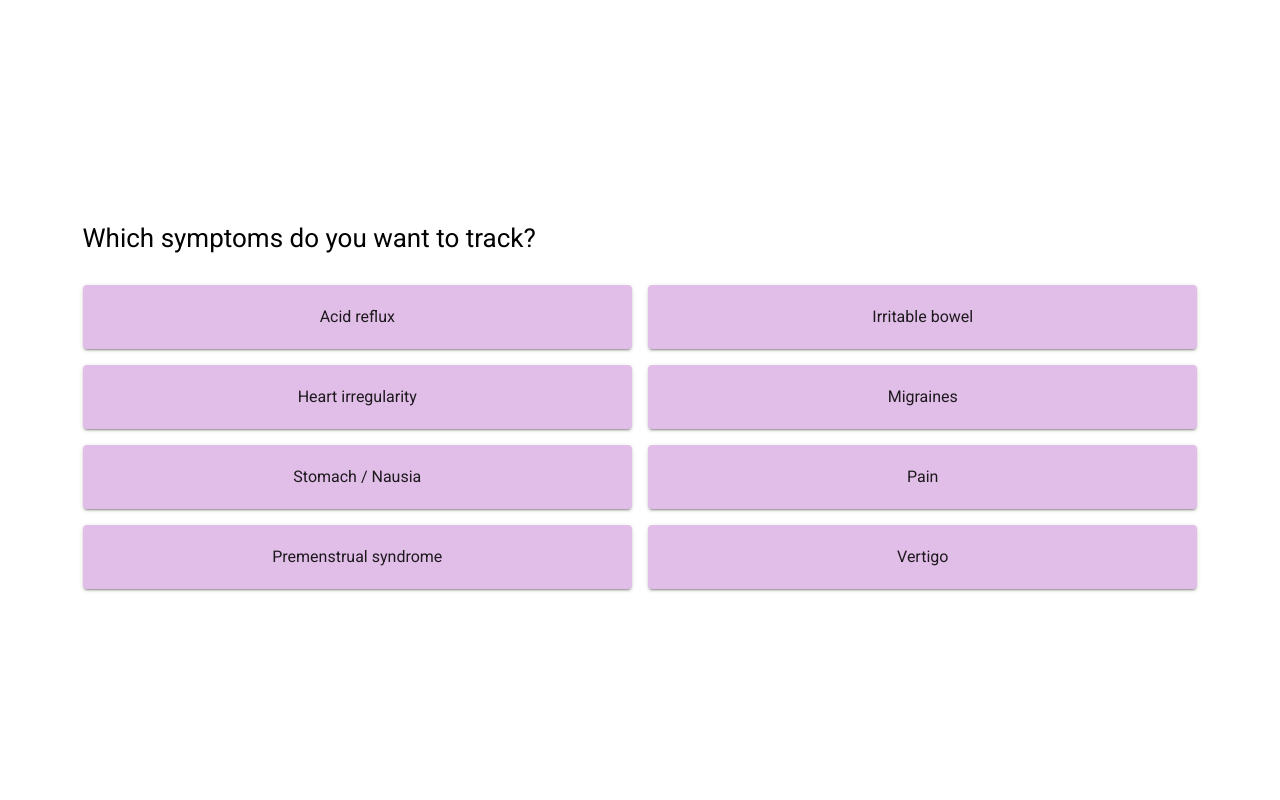
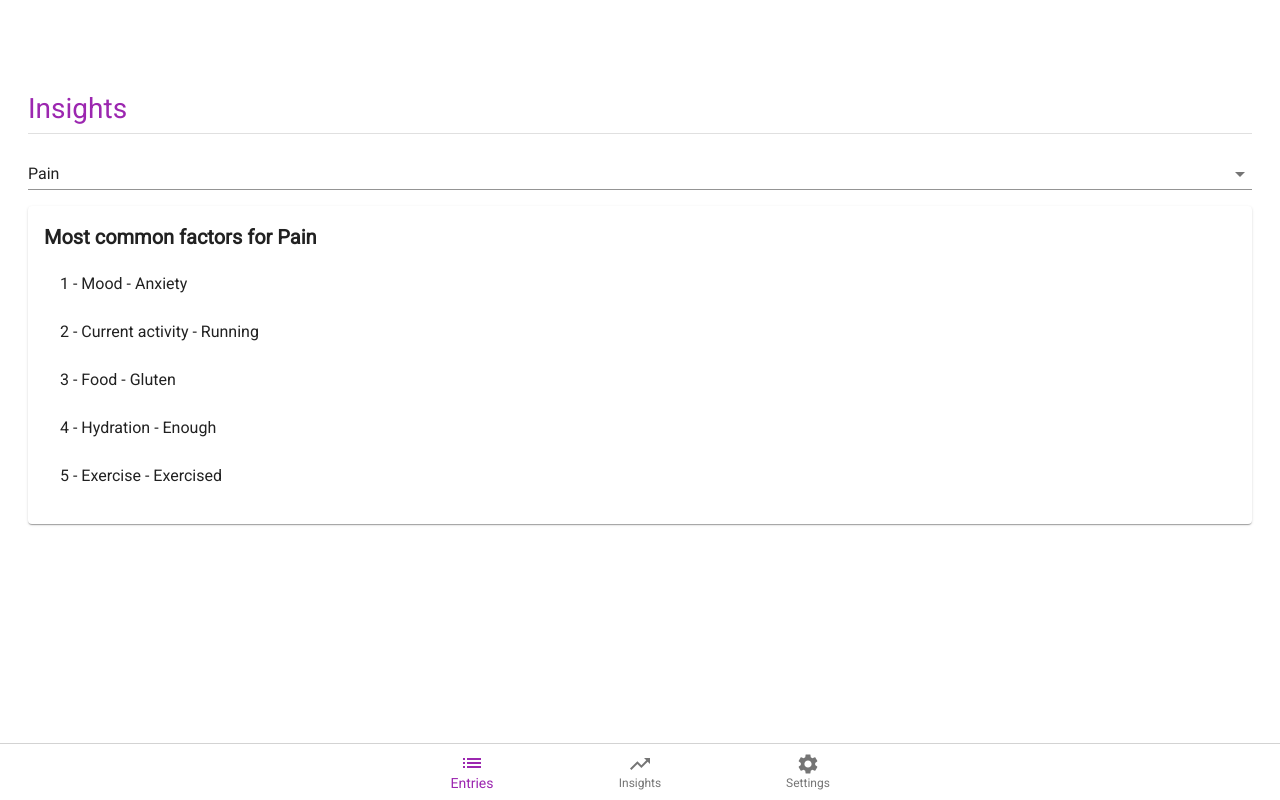
Before and after one commit to dilanustek/Symptony, a React (Create React App) app: page /main/analytics in a window 1280 px wide. Before the commit this address led to /setSymptoms. Built offline with nearby package versions, Linux system fonts and the light colour scheme.

Commit message:
common factors demo

```diff
--- a/package.json
+++ b/package.json
@@ -16,9 +16,11 @@
     "@types/react": "^16.9.42",
     "@types/react-dom": "^16.9.8",
     "@types/react-router-dom": "^5.1.5",
+    "chart.js": "^2.9.3",
     "date-fns": "^2.15.0",
     "fontsource-roboto": "^2.1.4",
     "react": "^16.13.1",
+    "react-chartjs-2": "^2.9.0",
     "react-dom": "^16.13.1",
     "react-router-dom": "^5.2.0",
     "react-scripts": "3.4.1",
--- a/src/AnalyticsPage.tsx
+++ b/src/AnalyticsPage.tsx
@@ -1,15 +1,42 @@
 import React, { Component } from "react";
-import { SymptomsAndFactors } from "./SymptomHelpers";
+import { SymptomsAndFactors, Symptom, Entry } from "./SymptomHelpers";
+import LargeHeader from "./LargeHeader";
+import Paper from "@material-ui/core/Paper";
+import SelectedSymptomsDropdown from "./SelectedSymptomsDrowdown";
+import CommonFactors from "./CommonFactors";
+import { styled } from "@material-ui/core/styles";
 
 interface Props {
   symptomsAndFactors: SymptomsAndFactors;
+  selectedSymptom: Symptom;
+  setSelectedSymptom: (s: Symptom) => void;
+  allEntries: Entry[];
 }
+
+const MyPaper = styled(Paper)(({ theme }) => ({
+  marginTop: theme.spacing(2),
+  padding: theme.spacing(2),
+}));
 
 class AnalyticsPage extends Component<Props, {}> {
   render() {
     return (
       <>
-        <div> Analytics</div>
+        <LargeHeader title="Insights" />
+        <SelectedSymptomsDropdown
+          symptomsAndFactors={this.props.symptomsAndFactors}
+          selectedSymptom={this.props.selectedSymptom}
+          setSelectedSymptom={this.props.setSelectedSymptom}
+        />
+        {/* Given a symptom, what are the most common occurrances? */}
+        <MyPaper elevation={1}>
+          <CommonFactors
+            allEntries={this.props.allEntries}
+            selectedSymptom={this.props.selectedSymptom}
+          />
+        </MyPaper>
+        {/* Plot: frequency of symptom over time */}
+        {/* Histogram: which time of day does symptom happen? */}
       </>
     );
   }
--- a/src/App.tsx
+++ b/src/App.tsx
@@ -4,7 +4,13 @@ import { Switch } from "react-router-dom";
 import SetSymptomsPage from "./SetSymptomsPage";
 import SetFactorsPage from "./SetFactorsPage";
 import { History } from "history";
-import { SymptomsAndFactors, Factor, Symptom, Entry } from "./SymptomHelpers";
+import {
+  SymptomsAndFactors,
+  Factor,
+  Symptom,
+  Entry,
+  fillFactorValueDictionary,
+} from "./SymptomHelpers";
 import "./App.css";
 import ViewEntriesPage from "./ViewEntriesPage";
 import AnalyticsPage from "./AnalyticsPage";
@@ -25,31 +31,60 @@ interface Props {
 
 class AppInner extends Component<Props, State> {
   // for development
-  // symptomsAndFactors: SymptomsAndFactors = {
-  //   PAIN: [Factor.ACTIVITY, Factor.EXERCISE],
-  //   VERTIGO: [Factor.SLEEP, Factor.MOOD],
-  // };
+  symptomsAndFactors: SymptomsAndFactors = {
+    PAIN: [Factor.ACTIVITY, Factor.EXERCISE],
+    VERTIGO: [Factor.SLEEP, Factor.MOOD],
+  };
+
+  allEntries: Entry[] = [
+    {
+      symptom: Symptom.PAIN,
+      timestamp: new Date(2020, 7, 20, 11, 20, 0),
+      entryFactorValues: [
+        { factor: Factor.ACTIVITY, value: "Sitting" },
+        { factor: Factor.EXERCISE, value: "No exercise" },
+      ],
+    },
+    {
+      symptom: Symptom.VERTIGO,
+      timestamp: new Date(2020, 7, 20, 9, 14, 0),
+      entryFactorValues: [
+        { factor: Factor.SLEEP, value: "Not enough" },
+        { factor: Factor.MOOD, value: "Stress" },
+      ],
+    },
+    {
+      symptom: Symptom.PAIN,
+      timestamp: new Date(),
+      entryFactorValues: [
+        { factor: Factor.ACTIVITY, value: "Sitting" },
+        { factor: Factor.EXERCISE, value: "No exercise" },
+      ],
+    },
+  ];
+
+  state: State = {
+    symptomsAndFactors: this.symptomsAndFactors,
+    allEntries: this.allEntries,
+    selectedSymptom: Object.keys(this.symptomsAndFactors)[0] as Symptom,
+    isOnboarding: false,
+  };
 
   // state: State = {
-  //   symptomsAndFactors: this.symptomsAndFactors,
+  //   symptomsAndFactors: {},
   //   allEntries: [],
-  //   selectedSymptom: Object.keys(this.symptomsAndFactors)[0] as Symptom,
-  //   isOnboarding: false,
+  //   selectedSymptom: null,
+  //   isOnboarding: true,
   // };
-
-  state: State = {
-    symptomsAndFactors: {},
-    allEntries: [],
-    selectedSymptom: null,
-    isOnboarding: true,
-  };
 
   componentDidMount() {
     // uncomment to get out of development mode and the code below
-    this.props.history.push("/setSymptoms");
+    // this.props.history.push("/setSymptoms");
 
     //  for development
-    // this.props.history.push("/main/entries/");
+    this.props.history.push("/main/analytics/");
+
+    fillFactorValueDictionary();
   }
 
   setOnboardingFalse = () => {
@@ -153,11 +188,16 @@ class AppInner extends Component<Props, State> {
             />
             <Route
               path="/main/analytics"
-              render={() => (
-                <AnalyticsPage
-                  symptomsAndFactors={this.state.symptomsAndFactors}
-                />
-              )}
+              render={() =>
+                !this.state.selectedSymptom ? null : (
+                  <AnalyticsPage
+                    symptomsAndFactors={this.state.symptomsAndFactors}
+                    selectedSymptom={this.state.selectedSymptom}
+                    setSelectedSymptom={this.setSelectedSymptom}
+                    allEntries={this.state.allEntries}
+                  />
+                )
+              }
             />
             <Route
               path="/main/settings"
--- /dev/null
+++ b/src/CommonFactors.tsx
@@ -0,0 +1,57 @@
+import React, { Component } from "react";
+import {
+  Symptom,
+  Entry,
+  SymptomNames,
+  idFactorValueMap,
+  FactorNames,
+} from "./SymptomHelpers";
+import { Typography, ListItem, List, ListItemText } from "@material-ui/core";
+import { styled } from "@material-ui/core/styles";
+
+interface Props {
+  allEntries: Entry[];
+  selectedSymptom: Symptom;
+}
+
+const PaperTitles = styled(Typography)(({ theme }) => ({
+  fontSize: "20px",
+  fontWeight: "bold",
+}));
+
+class CommonFactors extends Component<Props, {}> {
+  getMostCommonFactorValues() {
+    let commonFVs = [];
+    for (let i = 0; i < 5; i++) {
+      // returning random insights for the purpose of the demo
+      const randomId = Math.floor(Math.random() * (idFactorValueMap.size - 1));
+      if (randomId < 0) return null;
+      const randomIdStr = randomId.toString();
+      const fv = idFactorValueMap.get(randomIdStr);
+      if (!fv) return null;
+      console.log(randomIdStr);
+
+      commonFVs.push(
+        <ListItem key={FactorNames[fv.factor] + " - " + fv.value}>
+          <ListItemText
+            primary={i + 1 + " - " + FactorNames[fv.factor] + " - " + fv.value}
+          />
+        </ListItem>
+      );
+    }
+    return commonFVs;
+  }
+
+  render() {
+    return (
+      <>
+        <PaperTitles>
+          Most common factors for {SymptomNames[this.props.selectedSymptom]}
+        </PaperTitles>
+        <List>{this.getMostCommonFactorValues()}</List>
+      </>
+    );
+  }
+}
+
+export default CommonFactors;
--- a/src/SymptomHelpers.tsx
+++ b/src/SymptomHelpers.tsx
@@ -1,3 +1,6 @@
+// Constants
+// const MAX_FACTORVALUES = 5;
+
 // SYMPTOMS
 export enum Symptom {
   REFLUX = "REFLUX",
@@ -82,3 +85,64 @@ export type Entry = {
   timestamp: Date;
   entryFactorValues: EntryFactorValue[];
 };
+
+// // All tracked factors and values are tracked with an ID
+export const idFactorValueMap: Map<string, EntryFactorValue> = new Map();
+// export const factorValueIdMap: Map<EntryFactorValue, string> = new Map();
+
+export function fillFactorValueDictionary() {
+  let id = 0;
+  for (let factor of Object.values(Factor)) {
+    for (let value of FactorsAndValues[factor]) {
+      idFactorValueMap.set(id.toString(), { factor, value });
+      // factorValueIdMap.set({ factor, value }, id.toString());
+      id++;
+    }
+  }
+}
+
+// // Commonly used functions
+// export function getEntriesBySymptom(symptom: Symptom, allEntries: Entry[]) {
+//   return allEntries.filter((entry) => entry.symptom === symptom);
+// }
+
+// function countFactorValues(entries: Entry[]) {
+//   var factorValueCounts: Map<string, number> = new Map();
+
+//   for (let entry of entries) {
+//     for (let fv of entry.entryFactorValues) {
+//       const id = factorValueIdMap.get(fv);
+//       if (!id) return null;
+//       const incrementCount = (factorValueCounts.get(id) || 0) + 1;
+//       factorValueCounts.set(id, incrementCount);
+//     }
+//   }
+
+//   return factorValueCounts;
+// }
+
+// export function getCommonFactorValuesBySymptom(
+//   symptom: Symptom,
+//   allEntries: Entry[]
+// ) {
+//   const factorValueCounts = countFactorValues(
+//     getEntriesBySymptom(symptom, allEntries)
+//   );
+
+//   // console.log("factor Value counts " + factorValueCounts?.keys.length);
+
+//   if (!factorValueCounts) return null;
+
+//   const sorted = [...factorValueCounts.entries()].sort((a, b) => a[1] - b[1]);
+//   const top = sorted.slice(0, MAX_FACTORVALUES);
+
+//   const result = top.map(([id, count]) => {
+//     const fv = idFactorValueMap.get(id);
+//     if (!fv) return null;
+//     return { fv, count };
+//   });
+//   return result;
+//   // get the top 5 counts' indeces.
+//   // for each index, get the fv in factorValuePairs[index]
+//   // return those 5 fvs.
+// }
--- a/src/TileButton.tsx
+++ b/src/TileButton.tsx
@@ -14,7 +14,7 @@ const TileButton = (props: Props) => {
   const TileBtn = styled(Button)({
     height: "64px",
     textTransform: "none",
-    background: props.isSelected ? purple[200] : purple[100],
+    background: props.isSelected ? purple[300] : purple[100],
   });
 
   return (
--- a/src/ViewEntriesPage.tsx
+++ b/src/ViewEntriesPage.tsx
@@ -55,7 +55,7 @@ class ViewEntriesPage extends Component<Props, {}> {
     const monthNum = date.getMonth();
 
     const militaryHour = date.getHours();
-    const standardHour = militaryHour - 12;
+    const standardHour = militaryHour > 12 ? militaryHour - 12 : militaryHour;
 
     const minutes = date.getMinutes();
     const fullMinutes = (minutes < 10 ? "0" : "") + minutes;
```
Also changed, not shown: src/dataModel.md (+1 -1 lines), tsconfig.json (+4 -9 lines), 1 other file (tests, documents, lock files or other folders).
